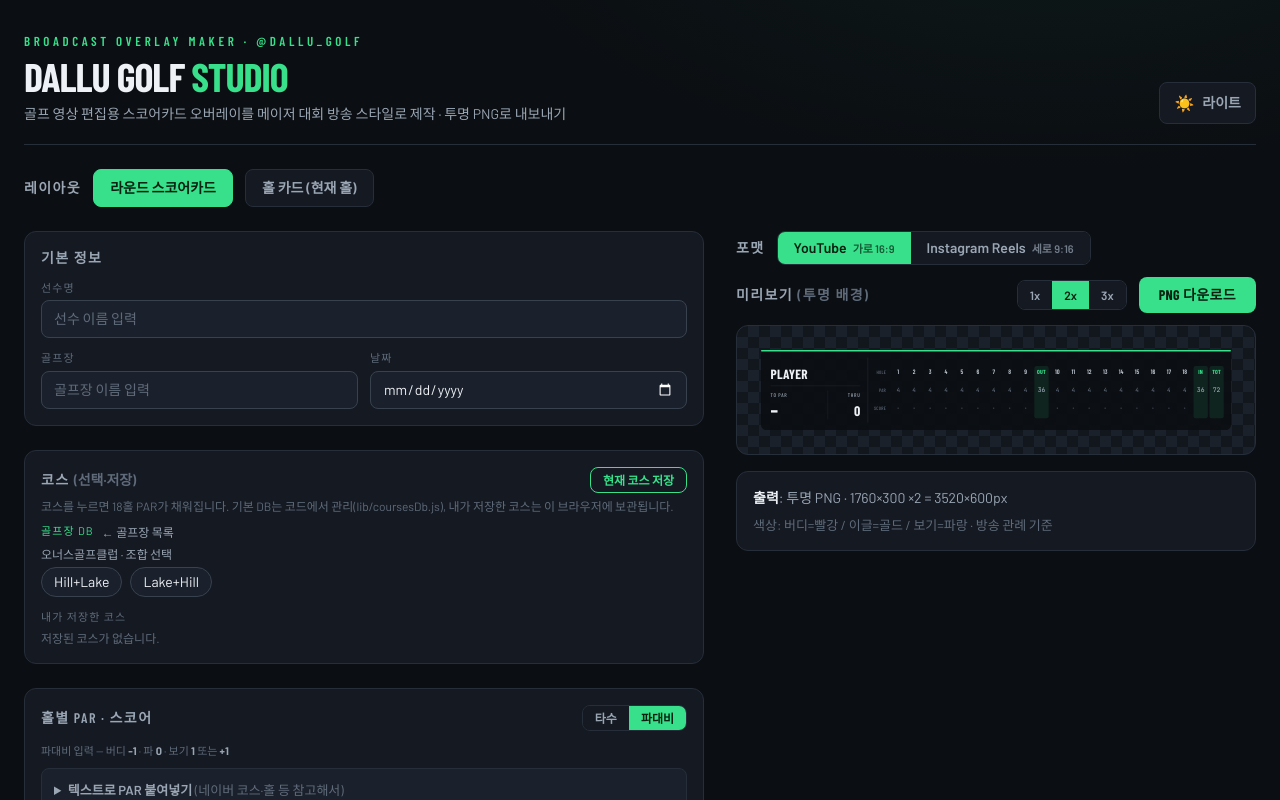
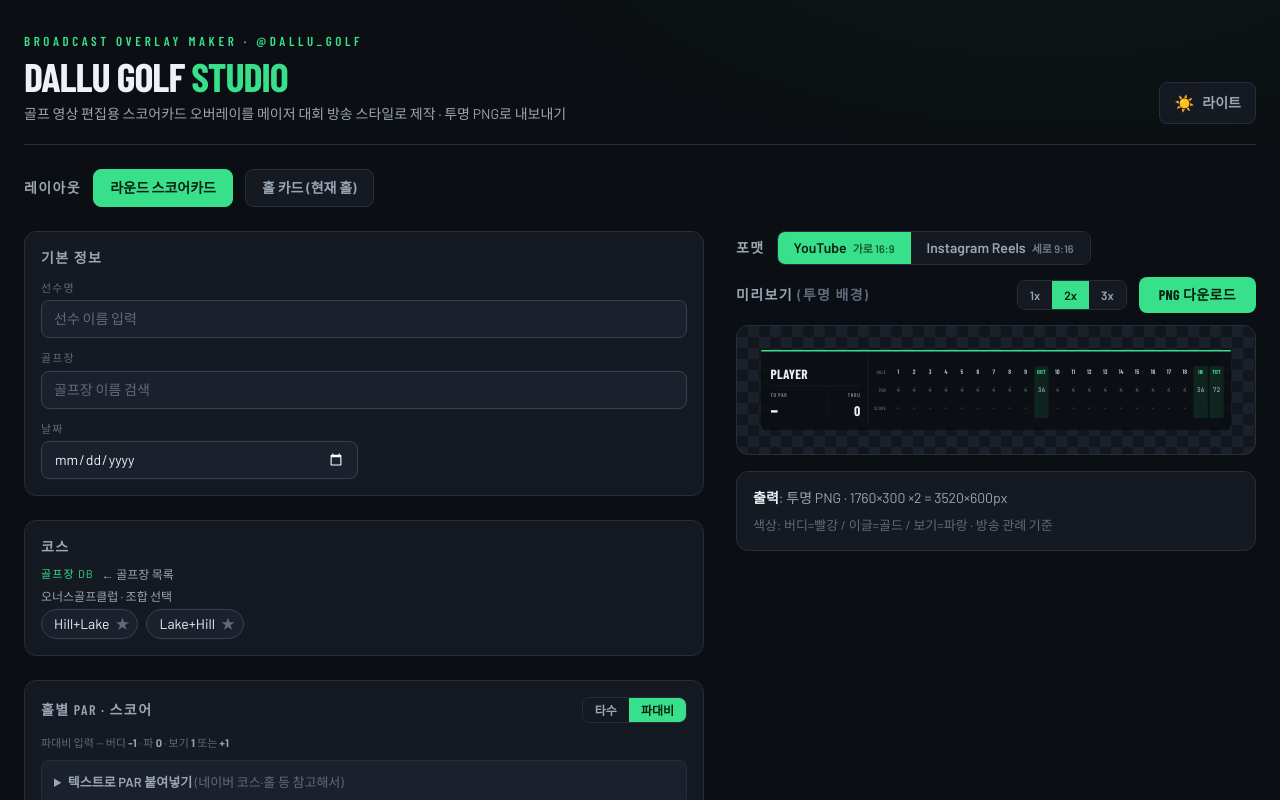
Before and after one commit to milv0/dallu-golf-studio, a Next.js app: page / in a window 1280 px wide. Both pictures are taken after a click on the button "오너스골프클럽". Shown: the top 800 px of the page. Built offline with nearby package versions, Linux system fonts and the light colour scheme; a web font is replaced by a local one.

Commit message:
main: favorites replaces save; club autocomplete dropdown; admin green text -> default

```diff
--- a/app/page.js
+++ b/app/page.js
@@ -124,40 +124,36 @@ export default function Home() {
     }));
   };
 
-  // 내 코스 저장소 (localStorage) — 골프장 이름 기준 18홀 par 기억
-  const [savedCourses, setSavedCourses] = useState([]);
+  // 코스 DB (localStorage seed + 편집분 병합)
   const [builtinCourses, setBuiltinCourses] = useState([]);
+  // 즐겨찾기 (코스 이름 배열, localStorage)
+  const [favorites, setFavorites] = useState([]);
   useEffect(() => {
-    try { setSavedCourses(JSON.parse(localStorage.getItem("sc-courses") || "[]")); }
-    catch { setSavedCourses([]); }
     setBuiltinCourses(coursesFromDb(mergeDb(SEED_DB, loadDb())));
+    try { setFavorites(JSON.parse(localStorage.getItem("sc-favorites") || "[]")); }
+    catch { setFavorites([]); }
   }, []);
-  const persistCourses = (list) => {
-    setSavedCourses(list);
-    localStorage.setItem("sc-courses", JSON.stringify(list));
+  const toggleFav = (name) => {
+    setFavorites((prev) => {
+      const next = prev.includes(name) ? prev.filter((n) => n !== name) : [name, ...prev];
+      localStorage.setItem("sc-favorites", JSON.stringify(next));
+      return next;
+    });
   };
-  const saveCurrentCourse = () => {
-    const name = (round.course || "").trim();
-    if (!name) { alert("골프장 이름을 먼저 입력하세요"); return; }
-    const pars = round.holes.map((h) => Number(h.par) || null);
-    persistCourses([{ name, pars }, ...savedCourses.filter((c) => c.name !== name)]);
-    alert(`"${name}" 코스의 PAR를 저장했습니다.`);
-  };
-  const removeCourse = (name) => persistCourses(savedCourses.filter((c) => c.name !== name));
 
-  // 골프장 이름 자동완성 목록 (디렉토리 541곳 + 기본DB + 저장코스, 이름 중복 제거)
-  const courseNameList = useMemo(() => {
+  // 골프장(클럽) 이름 자동완성 목록 — 디렉토리 541곳 + DB 클럽 (조합명 제외)
+  const clubNameList = useMemo(() => {
     const seen = new Set();
     const out = [];
-    for (const c of [...builtinCourses, ...savedCourses, ...COURSE_DIRECTORY]) {
-      if (c.name && !seen.has(c.name)) { seen.add(c.name); out.push(c.name); }
+    for (const c of [...builtinCourses.map((x) => x.club).filter(Boolean), ...COURSE_DIRECTORY.map((x) => x.name)]) {
+      if (c && !seen.has(c)) { seen.add(c); out.push(c); }
     }
     return out;
-  }, [savedCourses, builtinCourses]);
-  // 골프장 이름이 (DB 또는 저장한 코스)와 일치하면 par 자동 로드
+  }, [builtinCourses]);
+  // 골프장 이름이 DB 코스명과 정확히 일치하면 par 자동 로드
   const maybeLoadCourse = (name) => {
     const key = (name || "").trim();
-    const c = savedCourses.find((x) => x.name === key) || builtinCourses.find((x) => x.name === key);
+    const c = builtinCourses.find((x) => x.name === key);
     if (c) applyPreset(c);
   };
 
@@ -241,13 +237,8 @@ export default function Home() {
                      onChange={(v) => setMeta("player", v)} placeholder="선수 이름 입력" />
               {!isHole && (
                 <>
-                  <Field label="골프장" value={round.course}
-                         onChange={(v) => setMeta("course", v)}
-                         onBlur={() => maybeLoadCourse(round.course)}
-                         list="saved-courses" placeholder="골프장 이름 입력" />
-                  <datalist id="saved-courses">
-                    {courseNameList.map((n) => <option key={n} value={n} />)}
-                  </datalist>
+                  <ClubAutocomplete value={round.course} onChange={(v) => setMeta("course", v)}
+                    onPick={(v) => { setMeta("course", v); maybeLoadCourse(v); }} options={clubNameList} />
                   <Field label="날짜" type="date" value={round.date}
                          onChange={(v) => setMeta("date", v)} />
                 </>
@@ -260,8 +251,8 @@ export default function Home() {
             <>
               {/* OpenGolfAPI 코스 검색(미국)은 한국 배포용으로 임시 숨김 — 나중에 복구
               <CourseSearch onPick={applyCourse} /> */}
-              <CoursePresets courses={savedCourses} builtin={builtinCourses} onSave={saveCurrentCourse}
-                             onRemove={removeCourse} onLoad={applyPreset} />
+              <CoursePresets builtin={builtinCourses} favorites={favorites}
+                             onToggleFav={toggleFav} onLoad={applyPreset} />
               <div className="rounded-xl border border-line bg-panel p-4">
                 <div className="mb-3 flex items-center justify-between gap-2">
                   <span className="font-head text-sm font-semibold uppercase tracking-widest text-txt-soft">
@@ -458,27 +449,68 @@ function ParCell({ par, onSet }) {
 }
 
 // 내 코스 저장/불러오기 — 기본 DB(coursesDb) + 사용자가 저장한 코스
-function CoursePresets({ courses, builtin = [], onSave, onRemove, onLoad }) {
+// 골프장명 자동완성 — 입력하면 연관 골프장만 드롭다운
+function ClubAutocomplete({ value, onChange, onPick, options }) {
+  const [open, setOpen] = useState(false);
+  const q = (value || "").trim();
+  const matches = q ? options.filter((o) => o.includes(q)).slice(0, 8) : [];
+  return (
+    <label className="relative col-span-2 block">
+      <span className="mb-1 block font-head text-[11px] uppercase tracking-widest text-txt-faint">골프장</span>
+      <input value={value} placeholder="골프장 이름 검색"
+        onChange={(e) => { onChange(e.target.value); setOpen(true); }}
+        onFocus={() => setOpen(true)}
+        onBlur={() => setTimeout(() => setOpen(false), 150)}
+        className="w-full rounded-lg border border-line-2 bg-panel-2 px-3 py-2 text-sm text-txt outline-none transition placeholder:text-txt-faint focus:border-accent" />
+      {open && matches.length > 0 && (
+        <ul className="absolute z-30 mt-1 max-h-56 w-full overflow-auto rounded-lg border border-line-2 bg-panel shadow-lg">
+          {matches.map((m) => (
+            <li key={m}>
+              <button type="button" onMouseDown={() => { (onPick || onChange)(m); setOpen(false); }}
+                className="block w-full px-3 py-2 text-left text-sm text-txt hover:bg-panel-2">
+                {m}
+              </button>
+            </li>
+          ))}
+        </ul>
+      )}
+    </label>
+  );
+}
+
+// 코스: 즐겨찾기 + 골프장 DB(2단계: 골프장 → 조합), 조합 ★로 즐겨찾기
+function CoursePresets({ builtin = [], favorites = [], onToggleFav, onLoad }) {
   const [pickClub, setPickClub] = useState("");
   const clubs = [...new Set(builtin.map((c) => c.club || c.name))];
   const clubCourses = builtin.filter((c) => (c.club || c.name) === pickClub);
+  const favCourses = builtin.filter((c) => favorites.includes(c.name));
+
+  const Star = ({ name }) => (
+    <button type="button" onClick={(e) => { e.stopPropagation(); onToggleFav(name); }}
+      className={"px-1 text-sm " + (favorites.includes(name) ? "text-amber-400" : "text-txt-faint hover:text-txt")}
+      title="즐겨찾기" style={favorites.includes(name) ? { color: "#ffb648" } : undefined}>★</button>
+  );
+
   return (
     <div className="rounded-xl border border-line bg-panel p-4">
-      <div className="mb-1 flex items-center justify-between">
-        <span className="font-head text-sm font-semibold uppercase tracking-widest text-txt-soft">
-          코스 <span className="normal-case tracking-normal text-txt-faint">(선택·저장)</span>
-        </span>
-        <button type="button" onClick={onSave}
-          className="rounded-lg border border-accent px-3 py-1 text-xs font-semibold text-accent transition hover:bg-accent hover:text-[#06210f]">
-          현재 코스 저장
-        </button>
-      </div>
-      <p className="mb-2 text-[12px] text-txt-faint">
-        코스를 누르면 18홀 PAR가 채워집니다. 기본 DB는 코드에서 관리(lib/coursesDb.js), 내가 저장한 코스는 이 브라우저에 보관됩니다.
-      </p>
+      <div className="mb-2 font-head text-sm font-semibold uppercase tracking-widest text-txt-soft">코스</div>
+
+      {favCourses.length > 0 && (
+        <div className="mb-3">
+          <div className="mb-1 text-[11px] uppercase tracking-widest text-[#ffb648]">★ 즐겨찾기</div>
+          <div className="flex flex-wrap gap-2">
+            {favCourses.map((c) => (
+              <span key={c.name} className="flex items-center gap-0.5 rounded-full border border-line-2 bg-panel-2 py-1 pl-3 pr-1 text-sm">
+                <button type="button" onClick={() => onLoad(c)} className="text-txt hover:text-accent">{c.name}</button>
+                <Star name={c.name} />
+              </span>
+            ))}
+          </div>
+        </div>
+      )}
 
       {builtin.length > 0 && (
-        <div className="mb-3">
+        <div>
           <div className="mb-1 flex items-center gap-2">
             <span className="text-[11px] uppercase tracking-widest text-accent">골프장 DB</span>
             {pickClub && (
@@ -500,33 +532,16 @@ function CoursePresets({ courses, builtin = [], onSave, onRemove, onLoad }) {
               <div className="mb-1 text-[12px] text-txt-soft">{pickClub} · 조합 선택</div>
               <div className="flex flex-wrap gap-2">
                 {clubCourses.map((c) => (
-                  <button key={c.name} type="button" onClick={() => onLoad(c)}
-                    className="rounded-full border border-line-2 bg-panel-2 px-3 py-1 text-sm text-txt transition hover:border-accent hover:text-accent">
-                    {c.out && c.in ? `${c.out}+${c.in}` : c.name}
-                  </button>
+                  <span key={c.name} className="flex items-center gap-0.5 rounded-full border border-line-2 bg-panel-2 py-1 pl-3 pr-1 text-sm">
+                    <button type="button" onClick={() => onLoad(c)} className="text-txt hover:text-accent">
+                      {c.out && c.in ? `${c.out}+${c.in}` : c.name}
+                    </button>
+                    <Star name={c.name} />
+                  </span>
                 ))}
               </div>
             </div>
           )}
-        </div>
-      )}
-
-      <div className="mb-1 text-[11px] uppercase tracking-widest text-txt-faint">내가 저장한 코스</div>
-      {courses.length === 0 ? (
-        <p className="text-[12px] text-txt-faint">저장된 코스가 없습니다.</p>
-      ) : (
-        <div className="flex flex-wrap gap-2">
-          {courses.map((c) => (
-            <span key={c.name}
-              className="flex items-center gap-1 rounded-full border border-line-2 bg-panel-2 py-1 pl-3 pr-1 text-sm">
-              <button type="button" onClick={() => onLoad(c)} className="text-txt hover:text-accent">
-                {c.name}
-              </button>
-              <button type="button" onClick={() => onRemove(c.name)}
-                className="flex h-5 w-5 items-center justify-center rounded-full text-txt-faint hover:bg-line hover:text-txt"
-                aria-label="삭제">×</button>
-            </span>
-          ))}
         </div>
       )}
     </div>
```
Also changed, not shown: app/admin/page.js (+6 -6 lines).
